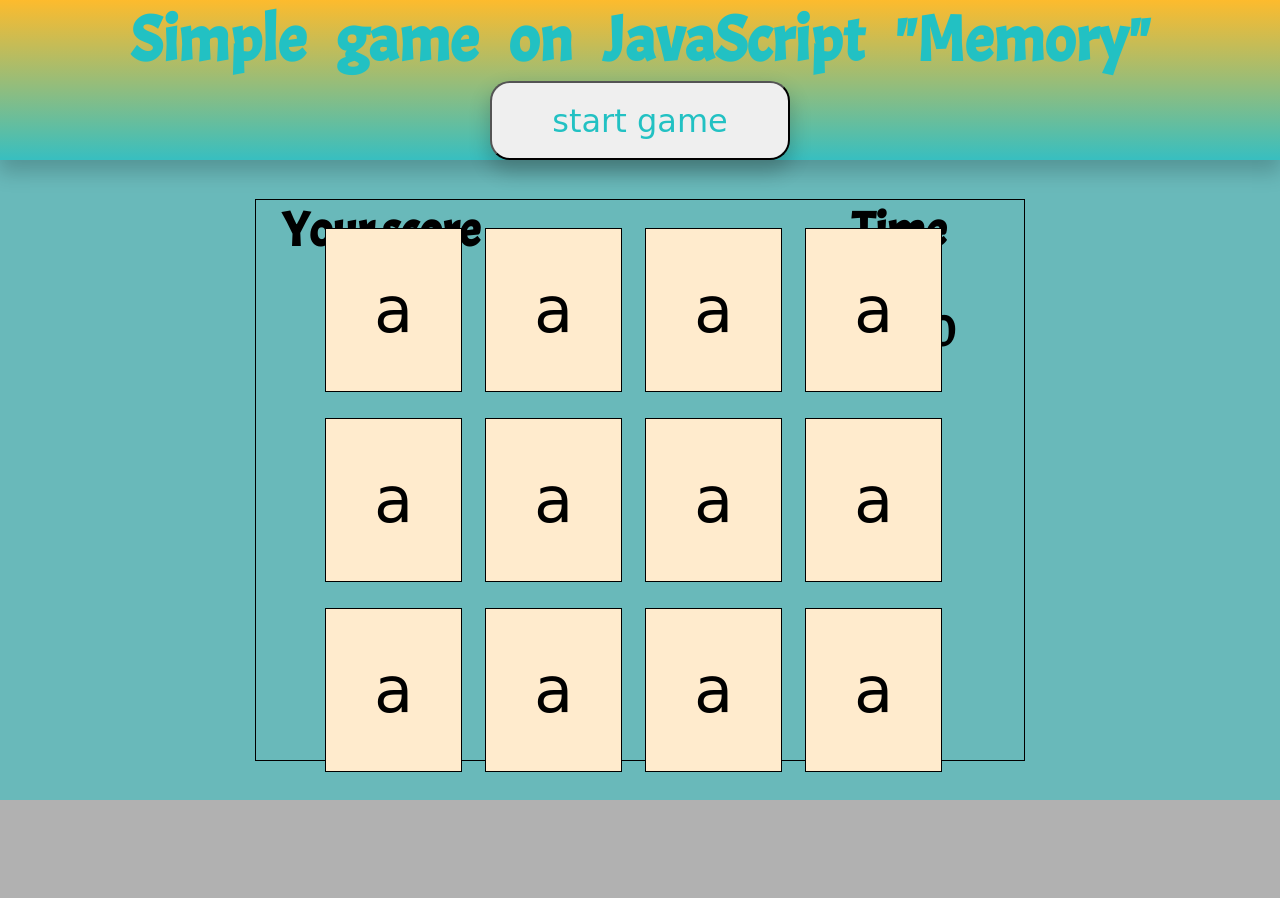
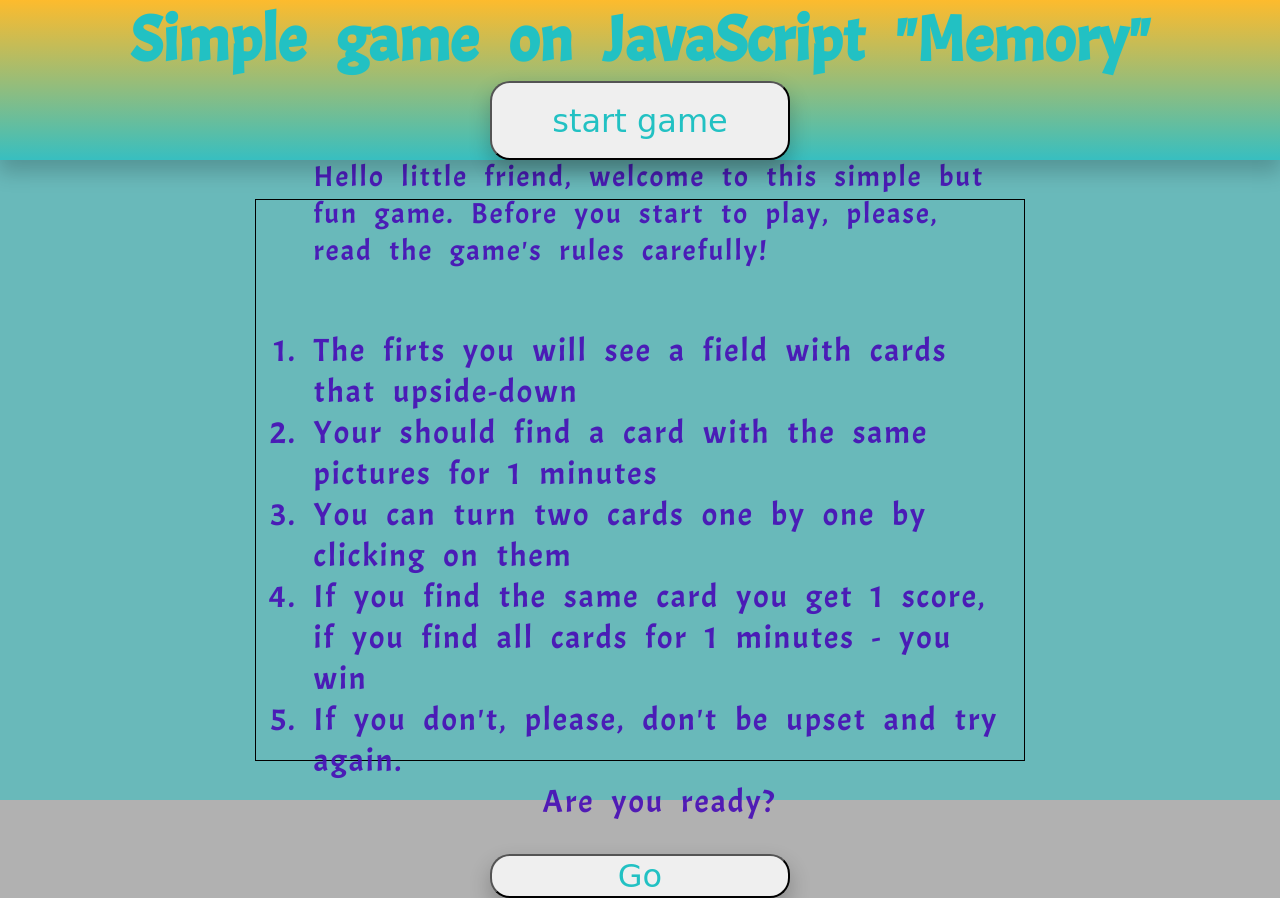
Before and after one commit to KseniaMV/Memory-game-on-JS, a website: page index.html in a window 1280 px wide. Both pictures are taken after a click on the button "start game". Before the commit the page ends 816 px from the top, so only its background shows below. Drawn offline with Linux system fonts and the light colour scheme; a web font is replaced by a local one.

Commit message:
add rules

```diff
--- a/components/rules_page/rules_page.css
+++ b/components/rules_page/rules_page.css
@@ -0,0 +1,49 @@
+.game_rules{
+    width: 100%;
+    height: 100%;
+    position: relative;
+    margin: 0;
+    padding: 0;
+    display: flex;
+    flex-direction: column;
+    justify-content: center;
+    align-items: center;
+
+}
+
+.game_rules_title{
+    color: rgba(222, 233, 76, 0.9);
+}
+
+.game_rules_greeting{
+    width: 90%;
+    height: auto;
+    margin-left: 5%;
+    padding: 0;
+    font-family: 'Acme', sans-serif;
+    font-size: 1.8rem;
+    text-align: left;
+    color: rgba(71, 11, 182, 0.9);
+    letter-spacing: 2px;
+    word-spacing: 10px;
+}
+
+.game_rules_list{
+    width: 90%;
+    height: auto;
+    margin-left: 5%;
+    padding: 0;
+    font-family: 'Acme', sans-serif;
+    font-size: 2rem;
+    text-align: left;
+    color: rgba(71, 11, 182, 0.9);
+    letter-spacing: 2px;
+    word-spacing: 10px;
+
+}
+
+
+.game_rules_list li:last-child{
+    list-style: none;
+    text-align: center;
+}
--- /dev/null
+++ b/components/rules_page/rules_page.html
@@ -0,0 +1,14 @@
+
+<section class="game_rules">
+<h2 class="game_rules_title">Game rules</h2>
+<p class="game_rules_greeting">Hello little friend, welcome to this simple but fun game. Before you start to play, please, read the game's rules carefully!</p>
+<ol class="game_rules_list">
+    <li>The firts you will see a field with cards that upside-down</li>
+    <li>Your should find a card with the same pictures for 1 minutes</li>
+    <li>You can turn two cards one by one by clicking on them</li>
+    <li>If you find the same card you get 1 score, if you find all cards for 1 minutes - you win</li>
+    <li>If you don't, please, don't be upset and try again.</li>
+    <li>Are you ready?</li>
+</ol>
+<button class="game_rules_button-go">Go</button>
+</section>
--- a/src/css/main.css
+++ b/src/css/main.css
@@ -1,4 +1,5 @@
 @import url('../../components/game_plate/game_plate.css');
+@import url('../../components/rules_page/rules_page.css');
 @import url('https://fonts.googleapis.com/css2?family=Modak&display=swap');
 @import url('https://fonts.googleapis.com/css2?family=Righteous&display=swap');
 @import url('https://fonts.googleapis.com/css2?family=Acme&display=swap');
--- a/src/js/main.js
+++ b/src/js/main.js
@@ -1,40 +1,39 @@
 
 let buttonStartGame = document.querySelector(".button_start_game");
+let gameContent = document.querySelector(".content");
 
 buttonStartGame.addEventListener("click", () => {
-    let xhr = new XMLHttpRequest();
-    xhr.open('GET', 'components/game_plate/game_plate.html');
-    xhr.send();
-    xhr.onload = function () {
-        if (xhr.status != 200) {
-            document.querySelector(".content").innerHTML = 'Ошибка: ' + xhr.status;
-            return;
-        }else{
-            let response = xhr.response;
-            document.querySelector(".content").innerHTML = (response);
-            turnCard();
-        }
-    };
-
-    xhr.onprogress = function (event) {
-
-        document.querySelector(".content").innerHTML = `Загружено ${event.loaded} из ${event.total}`;
-    };
-
-    xhr.onerror = function () {
-        alert("job,rf");
-    };
+    getGameComponent('components/rules_page/rules_page.html', letsPlay);
 });
 
+
+function letsPlay(){
+    let buttonGo = document.querySelector(".game_rules_button-go");
+    buttonGo.addEventListener("click", () => {
+
+        let previouscontent = gameContent.childNodes;
+        previouscontent.forEach(element => {
+            element.remove();
+        });
+        getGameComponent('components/game_plate/game_plate.html', turnCard);
+
+    });
+
+};
+
+
+
+
+
+
+
 function turnCard(){
-    let cards = document.querySelectorAll(".card")
     let cardBack = document.querySelectorAll(".card_back");
     let cardFace = document.querySelectorAll(".card_face");
    cardFace.forEach(cardFace => {
        cardFace.addEventListener("click", (e)=>{
            let targetFace = e.target;
            let targetBack = targetFace.nextElementSibling;
-           console.log(targetBack);
            targetFace.style.transform = "rotateY(-180deg)";
            targetBack.style.transform = "rotateY(0)";
        })
@@ -54,3 +53,31 @@ function turnCard(){
 
 
 };
+
+
+function getGameComponent(url, actionFunction){
+    let xhr = new XMLHttpRequest();
+    xhr.open('GET', `${url}`); //game field with card
+    xhr.send();
+    xhr.onload = function () {
+        if (xhr.status != 200) {
+            gameContent.innerHTML = 'Ошибка: ' + xhr.status;
+            return;
+        }else{
+            let response = xhr.response;
+            gameContent.innerHTML = (response);
+            let action = actionFunction();
+        }
+
+    };
+
+    xhr.onprogress = function (event) {
+
+        gameContent.innerHTML = `Загружено ${event.loaded} из ${event.total}`;
+    };
+
+    xhr.onerror = function () {
+        alert("job,rf");
+    };
+
+};
```
Also changed, not shown: src/js/timer.js (added, +10 -0 lines), components/rules_page/rulesPega.html (deleted).
